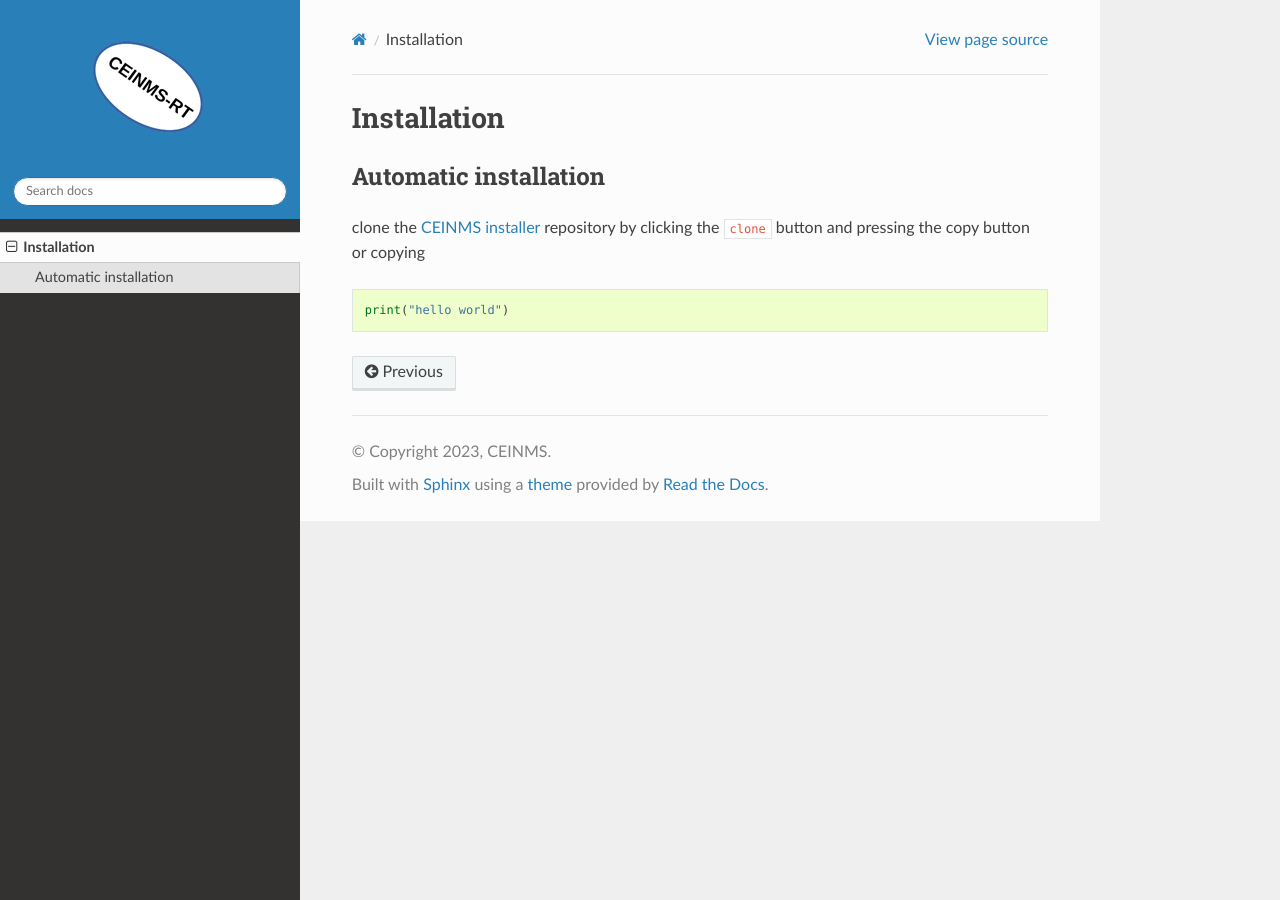
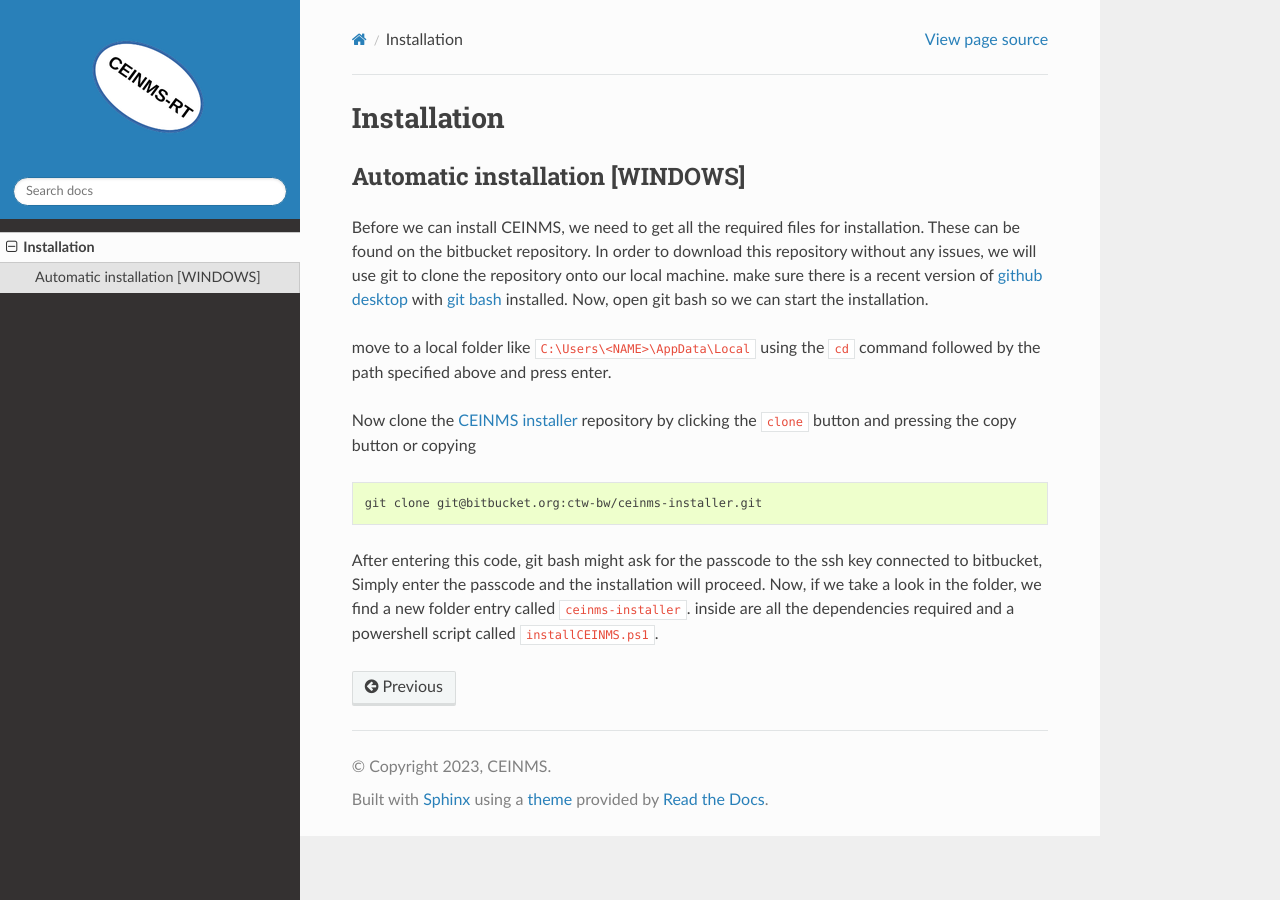
Before and after one commit to CEINMS-RT/ReadTheDocs, a Sphinx documentation site: the page built from docs/source/Installation.rst, in a window 1280 px wide. Built offline with Sphinx 7.4.7 and the Read the Docs theme 2.0.0, drawn with Linux system fonts in a browser that asks for light colours.

Commit message:
cloning documented

```diff
--- a/docs/source/Installation.rst
+++ b/docs/source/Installation.rst
@@ -4,11 +4,26 @@
 
 .. _Installation:
 
-Automatic installation
+Automatic installation [WINDOWS]
 ----------------------
-clone the `CEINMS installer <https://bitbucket.org/ctw-bw/ceinms-installer/src/master/>`_ repository
+Before we can install CEINMS, we need to get all the required files for installation.
+These can be found on the bitbucket repository. In order to download this repository
+without any issues, we will use git to clone the repository onto our local machine.
+make sure there is a recent version of `github desktop <https://desktop.github.com/>`_
+with `git bash <https://www.atlassian.com/git/tutorials/git-bash>`_ installed. Now, open
+git bash so we can start the installation. \
+
+move to a local folder like ``C:\Users\<NAME>\AppData\Local`` using the ``cd`` command
+followed by the path specified above and press enter. \
+
+Now clone the `CEINMS installer <https://bitbucket.org/ctw-bw/ceinms-installer/src/master/>`_ repository
 by clicking the ``clone`` button and pressing the copy button or copying
 
-.. code-block:: python
+.. code-block:: txt
 
-   print("hello world")
+   git clone git@bitbucket.org:ctw-bw/ceinms-installer.git
+
+After entering this code, git bash might ask for the passcode to the ssh key connected to bitbucket,
+Simply enter the passcode and the installation will proceed. Now, if we take a look in the folder,
+we find a new folder entry called ``ceinms-installer``. inside are all the dependencies required
+and a powershell script called ``installCEINMS.ps1``.
```
Also changed, not shown: 7 other files.
